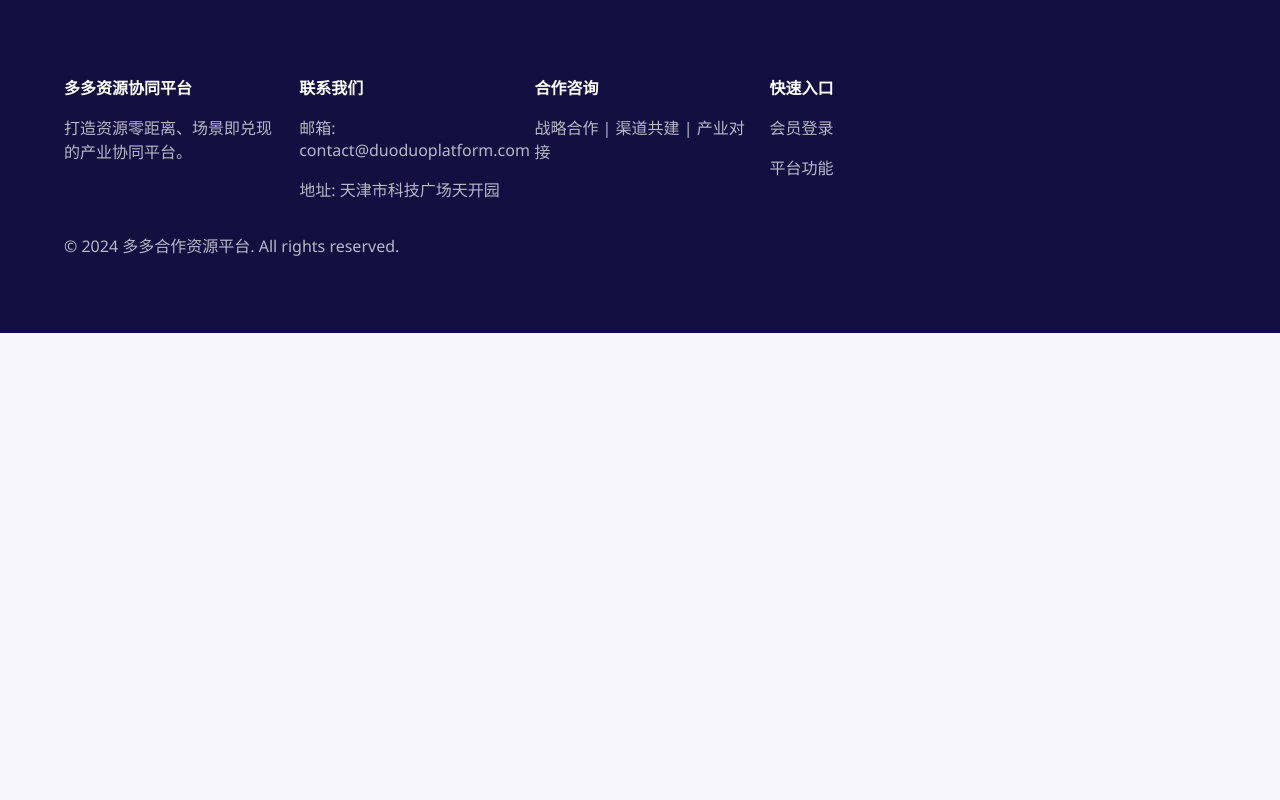
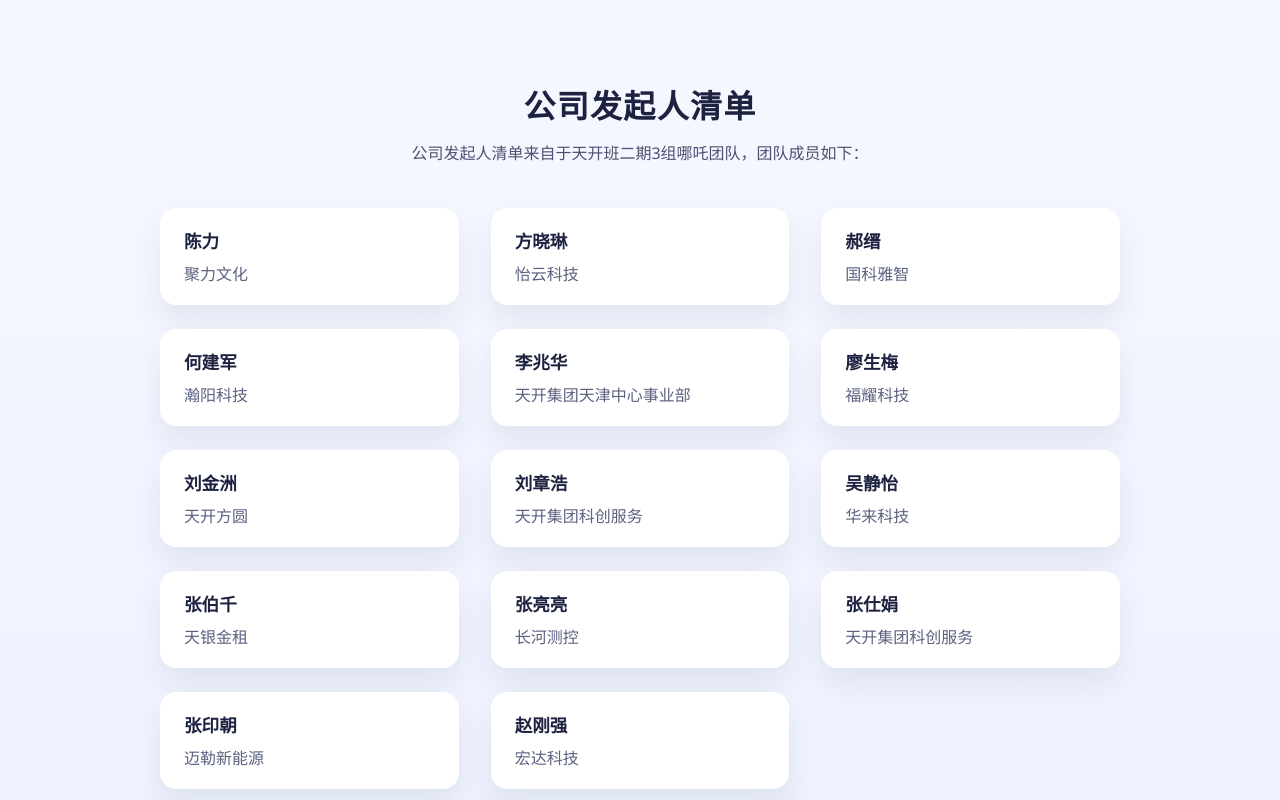
Before and after one commit to jhao/duoduo_web, a plain HTML site: page index.html in a window 1280 px wide. Shown: the part 4420-5220 px from the top of the page. Before the commit the page ends 4753 px from the top, so only its background shows below. Drawn offline with Linux system fonts and the light colour scheme.

Commit message:
Refine founding team section layout and copy

```diff
--- a/assets/style.css
+++ b/assets/style.css
@@ -408,6 +408,85 @@ nav {
   margin: 0;
   color: var(--muted-text);
   line-height: 1.7;
+}
+
+.founder-credits {
+  background: linear-gradient(180deg, #f6f8ff 0%, #eef2ff 100%);
+  color: #1d2240;
+  padding: 88px 64px;
+}
+
+.credits-container {
+  max-width: 960px;
+  margin: 0 auto;
+  display: flex;
+  flex-direction: column;
+  gap: 40px;
+}
+
+.credits-heading {
+  text-align: center;
+  display: flex;
+  flex-direction: column;
+  gap: 12px;
+}
+
+.credits-heading h2 {
+  margin: 0;
+  font-size: 2rem;
+  letter-spacing: 0.04em;
+}
+
+.credits-heading p {
+  margin: 0;
+  color: #4b5170;
+  line-height: 1.8;
+}
+
+.credits-grid {
+  display: grid;
+  grid-template-columns: repeat(auto-fit, minmax(220px, 1fr));
+  gap: 24px 32px;
+}
+
+.credit-card {
+  background: #ffffff;
+  border-radius: 16px;
+  padding: 20px 24px;
+  box-shadow: 0 16px 30px rgba(31, 36, 64, 0.08);
+  display: flex;
+  flex-direction: column;
+  gap: 8px;
+  align-items: flex-start;
+}
+
+.credit-name {
+  font-weight: 700;
+  font-size: 1.1rem;
+}
+
+.credit-affiliation {
+  color: #5c6280;
+}
+
+@media (max-width: 768px) {
+  .founder-credits {
+    padding: 72px 32px;
+  }
+
+  .credits-grid {
+    gap: 20px 24px;
+  }
+}
+
+@media (max-width: 480px) {
+  .credits-heading h2 {
+    font-size: 1.7rem;
+  }
+
+  .credit-card {
+    padding: 18px 20px;
+  }
 }
 
 .footer {
--- a/index.html
+++ b/index.html
@@ -260,6 +260,73 @@
       </div>
     </section>
 
+    <section class="section scroll-reveal founder-credits" id="team">
+      <div class="credits-container">
+        <div class="credits-heading">
+          <h2>公司发起人清单</h2>
+          <p>公司发起人清单来自于天开班二期3组哪吒团队，团队成员如下：</p>
+        </div>
+        <div class="credits-grid" role="list">
+          <div class="credit-card" role="listitem">
+            <span class="credit-name">陈力</span>
+            <span class="credit-affiliation">聚力文化</span>
+          </div>
+          <div class="credit-card" role="listitem">
+            <span class="credit-name">方晓琳</span>
+            <span class="credit-affiliation">怡云科技</span>
+          </div>
+          <div class="credit-card" role="listitem">
+            <span class="credit-name">郝缙</span>
+            <span class="credit-affiliation">国科雅智</span>
+          </div>
+          <div class="credit-card" role="listitem">
+            <span class="credit-name">何建军</span>
+            <span class="credit-affiliation">瀚阳科技</span>
+          </div>
+          <div class="credit-card" role="listitem">
+            <span class="credit-name">李兆华</span>
+            <span class="credit-affiliation">天开集团天津中心事业部</span>
+          </div>
+          <div class="credit-card" role="listitem">
+            <span class="credit-name">廖生梅</span>
+            <span class="credit-affiliation">福耀科技</span>
+          </div>
+          <div class="credit-card" role="listitem">
+            <span class="credit-name">刘金洲</span>
+            <span class="credit-affiliation">天开方圆</span>
+          </div>
+          <div class="credit-card" role="listitem">
+            <span class="credit-name">刘章浩</span>
+            <span class="credit-affiliation">天开集团科创服务</span>
+          </div>
+          <div class="credit-card" role="listitem">
+            <span class="credit-name">吴静怡</span>
+            <span class="credit-affiliation">华来科技</span>
+          </div>
+          <div class="credit-card" role="listitem">
+            <span class="credit-name">张伯千</span>
+            <span class="credit-affiliation">天银金租</span>
+          </div>
+          <div class="credit-card" role="listitem">
+            <span class="credit-name">张亮亮</span>
+            <span class="credit-affiliation">长河测控</span>
+          </div>
+          <div class="credit-card" role="listitem">
+            <span class="credit-name">张仕娟</span>
+            <span class="credit-affiliation">天开集团科创服务</span>
+          </div>
+          <div class="credit-card" role="listitem">
+            <span class="credit-name">张印朝</span>
+            <span class="credit-affiliation">迈勒新能源</span>
+          </div>
+          <div class="credit-card" role="listitem">
+            <span class="credit-name">赵刚强</span>
+            <span class="credit-affiliation">宏达科技</span>
+          </div>
+        </div>
+      </div>
+    </section>
+
     <footer class="footer scroll-reveal">
       <div class="footer-grid">
         <div>
```
